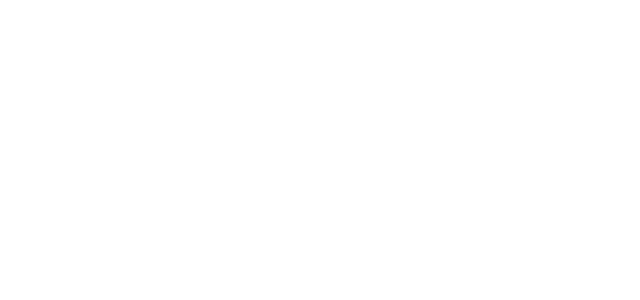
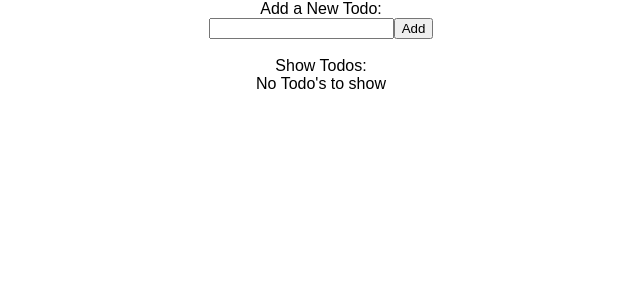
Before and after one commit to franziskagoltz/todo-list, a React (Create React App) app: page / in a window 1280 px wide. Shown: the top 300 px of the page, without its empty margins (319-959 px from the left). Built offline with nearby package versions, Linux system fonts and the light colour scheme.

Commit message:
update App component: render AddTodo and TodoList component

```diff
--- a/src/components/App.js
+++ b/src/components/App.js
@@ -1,11 +1,18 @@
 import React, { Component } from 'react';
+import AddTodo from "../containers/AddTodo";
+import TodoList from "./TodoList";
 import '../css/App.css';
 
+
 class App extends Component {
+
   render() {
+
     return (
       <div className="App">
-
+        <AddTodo /> <br />
+        Show Todos: <br />
+        <TodoList />
       </div>
     );
   }
```
